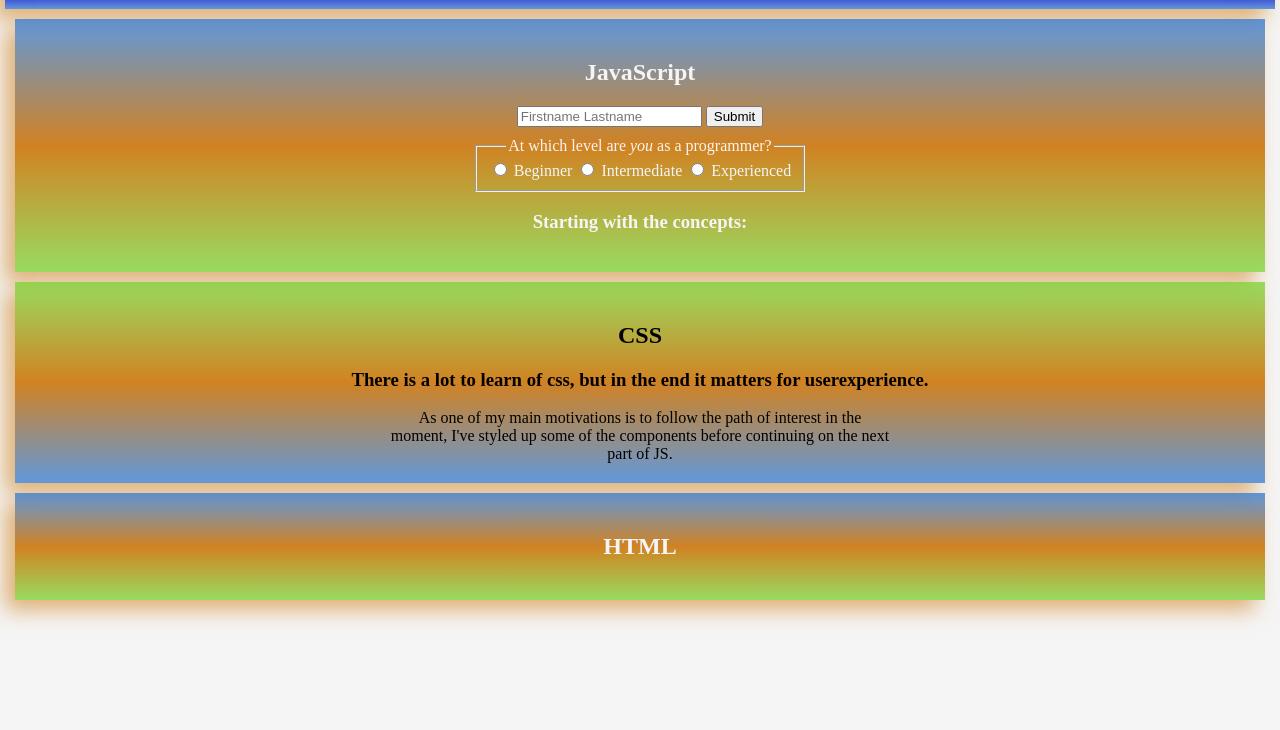
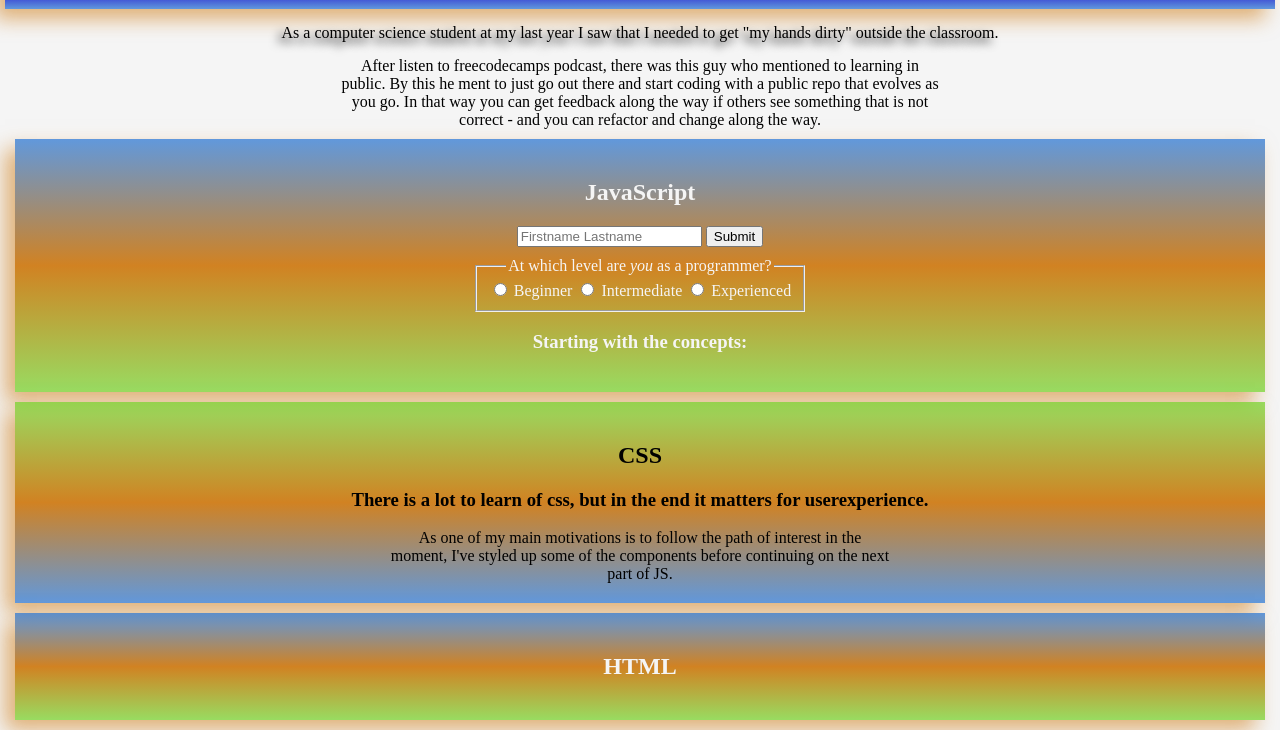
Before and after one commit to terjetopland/learnJavaScript, a website with bundled scripts: page index.html in a window 1280 px wide. Shown: the part 136-866 px from the top of the page. Before the commit the page ends 800 px from the top, so only its background shows below. Built offline with nearby package versions, Linux system fonts and the light colour scheme.

Commit message:
Added short intro

```diff
--- a/index.html
+++ b/index.html
@@ -22,6 +22,15 @@
     </nav>
     <main class="container">
         <h1 class="mainHeader">Learn step by step:</h1>
+        <section class="intro">
+            <div class="firstPartIntro">As a computer science student at my last year I saw that I needed to get "my hands dirty" outside the classroom.</div>
+            <div class="secondPartInro">
+                After listen to freecodecamps podcast, there was this guy who mentioned to learning in public.
+                By this he ment to just go out there and start coding with a public repo that evolves as you go.
+                In that way you can get feedback along the way if others see something that is not correct
+                - and you can refactor and change along the way.
+            </div>
+        </section>
         <section class="oddSection">
             <h2>JavaScript</h2>
             <div  id="yourSelf">
--- a/styles.css
+++ b/styles.css
@@ -39,6 +39,7 @@ body {
     text-decoration: none;
     color: rgba(113, 209, 34, 1)
 }
+
 .navBar .menu a:hover {
     color: black
 }
@@ -51,6 +52,11 @@ body {
     box-sizing: border-box;
 }
 
+.container {
+    text-align: center;
+    margin: 5px;
+}
+
 .mainHeader {
     background: linear-gradient( rgba(34, 200, 209, 0.8) 20%,rgba(42, 34, 209, 1) 70%, rgba(34, 113, 209, 0.7));
     box-shadow: -10px 10px 20px rgba(209, 130, 34, 0.6);
@@ -59,11 +65,20 @@ body {
     color: whitesmoke;
 }
 
-.container {
-    text-align: center;
-    margin: 5px;
+.intro {
+
 }
 
+.firstPartIntro {
+    padding: 15px;
+    text-shadow: -5px 5px  10px;
+}
+
+.secondPartInro {
+    max-width: 600px;
+    margin-right: auto;
+    margin-left: auto;
+}
 .oddSection {
     background: linear-gradient(rgba(34, 113, 209, 0.7), rgba(209, 130, 34, 1),rgba(113, 209, 34, 0.7));
     box-shadow: -10px 10px 20px rgba(209, 130, 34, 0.6);
```
